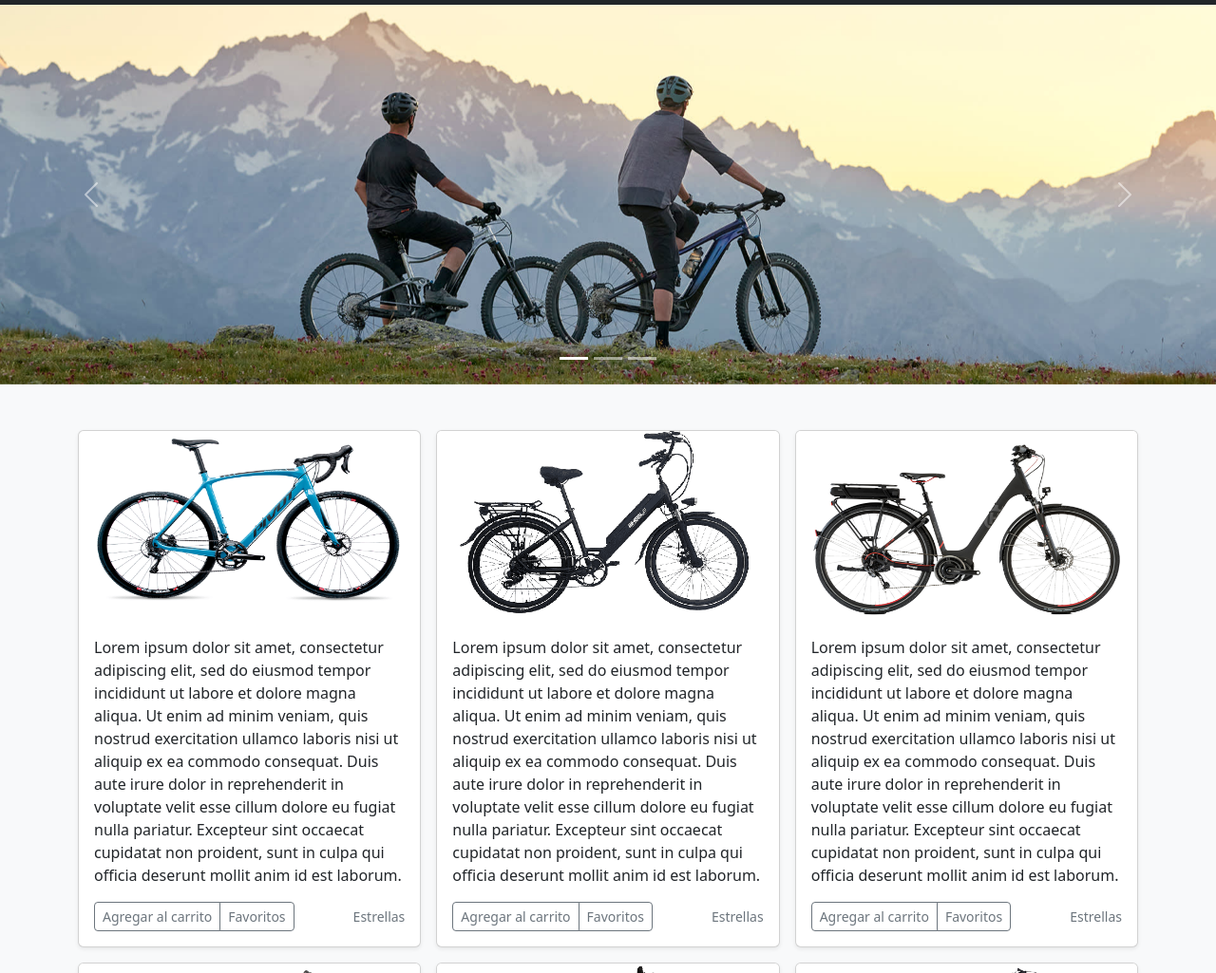
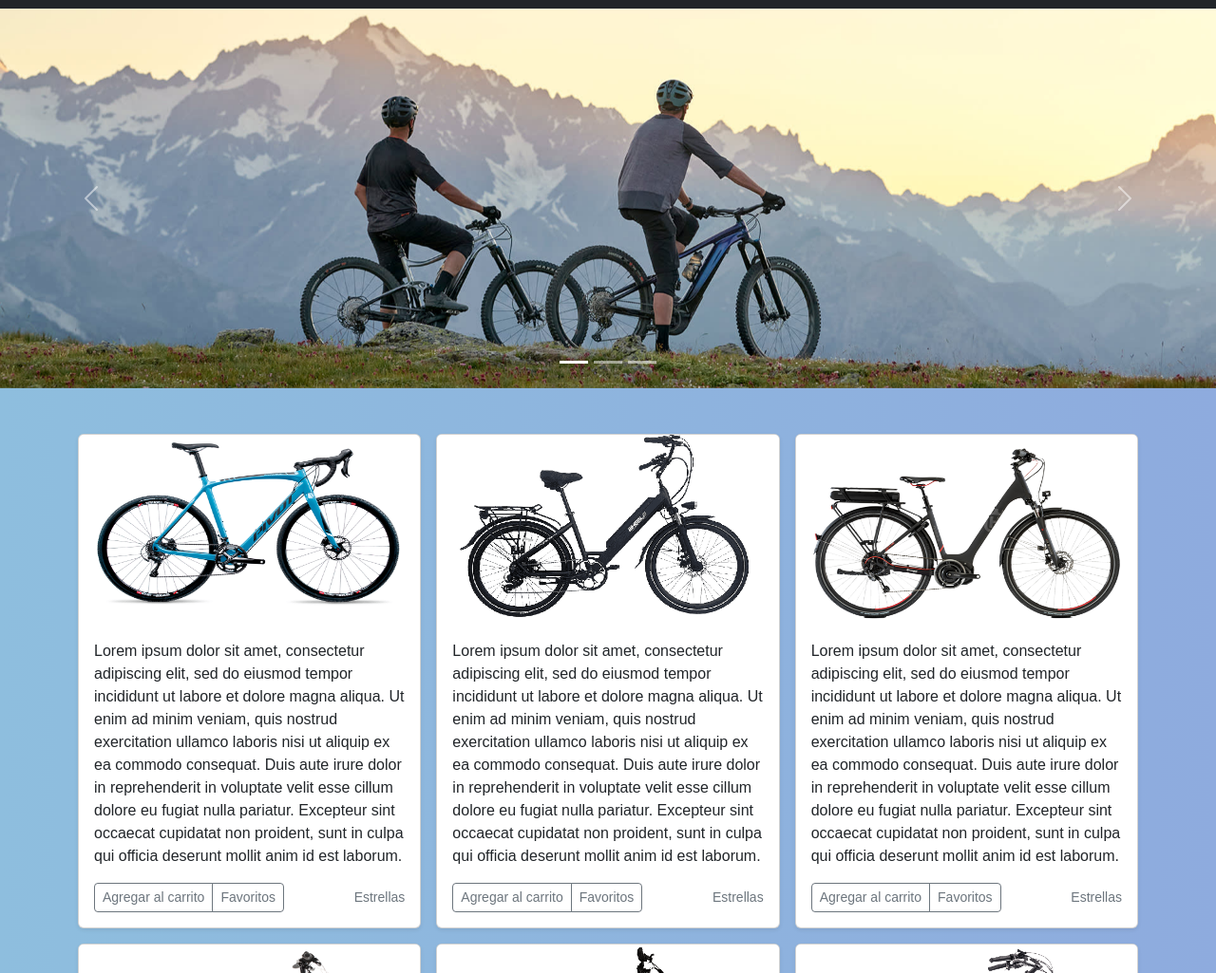
Before and after one commit to jeremiasleon/trabajofinal, a plain HTML site: page index.html in a window 1280 px wide. Shown: the part 75-1100 px from the top of the page at 95% size. Drawn offline with nearby package versions, Linux system fonts and the light colour scheme; files that its build step writes are made by us from their sources.

Commit message:
Add files via upload

```diff
--- a/index.html
+++ b/index.html
@@ -3,14 +3,11 @@
   <head>
     <meta charset="utf-8">
     <meta name="viewport" content="width=device-width, initial-scale=1">
-    <meta name="description" content="">
-    <meta name="author" content="Mark Otto, Jacob Thornton, and Bootstrap contributors">
-    <meta name="generator" content="Hugo 0.104.2">
     <title>Trabajo final</title>
 
     <link rel="canonical" href="https://getbootstrap.com/docs/5.2/examples/album/">
     <link href="https://cdn.jsdelivr.net/npm/bootstrap@5.2.2/dist/css/bootstrap.min.css" rel="stylesheet" integrity="sha384-Zenh87qX5JnK2Jl0vWa8Ck2rdkQ2Bzep5IDxbcnCeuOxjzrPF/et3URy9Bv1WTRi" crossorigin="anonymous">
-    <link href="/bootstrap-5.2.2-dist/css/bootstrap.min.css" rel="stylesheet">
+    <link href="/css/style.css" rel="stylesheet">
   </head>
   <body>
 
@@ -74,7 +71,7 @@
 
 
 
-  <div class="album py-5 bg-light">
+  <div class="album py-5">
     <div class="container">
 
 <main>
```
